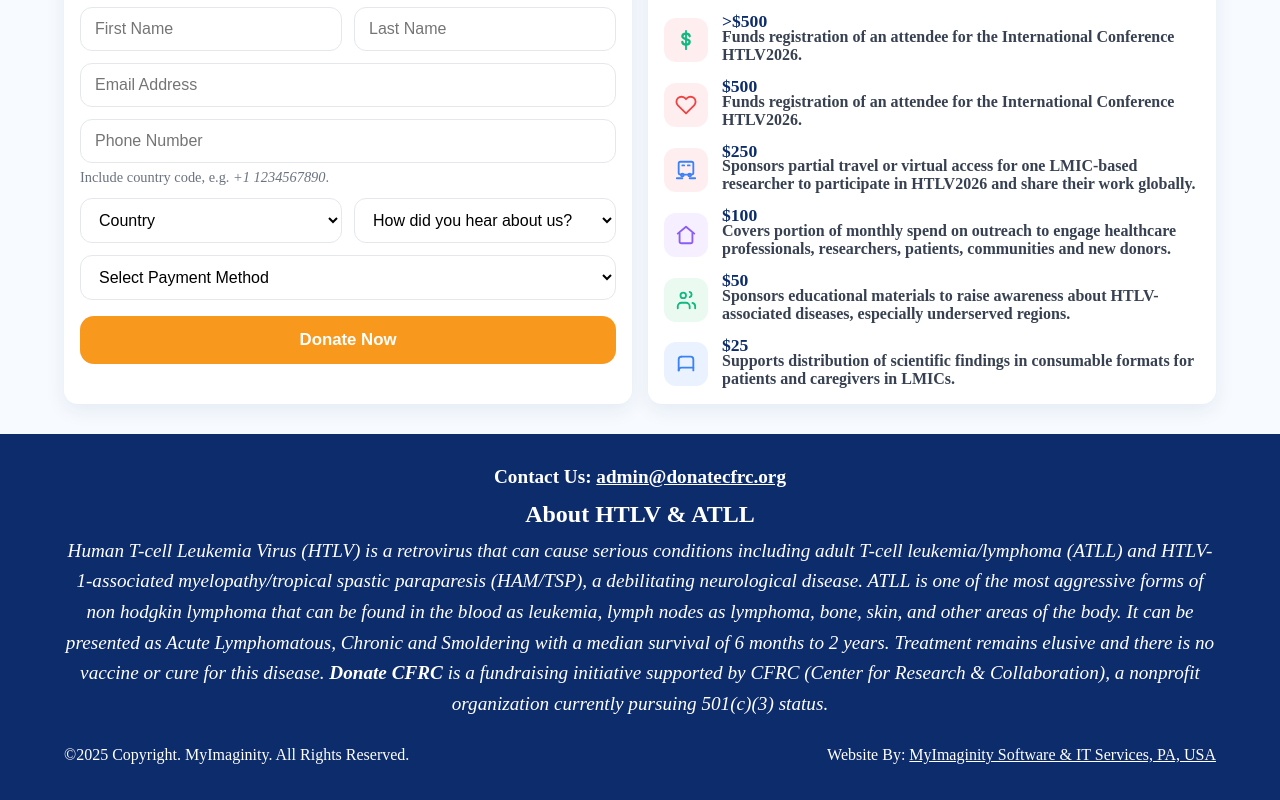
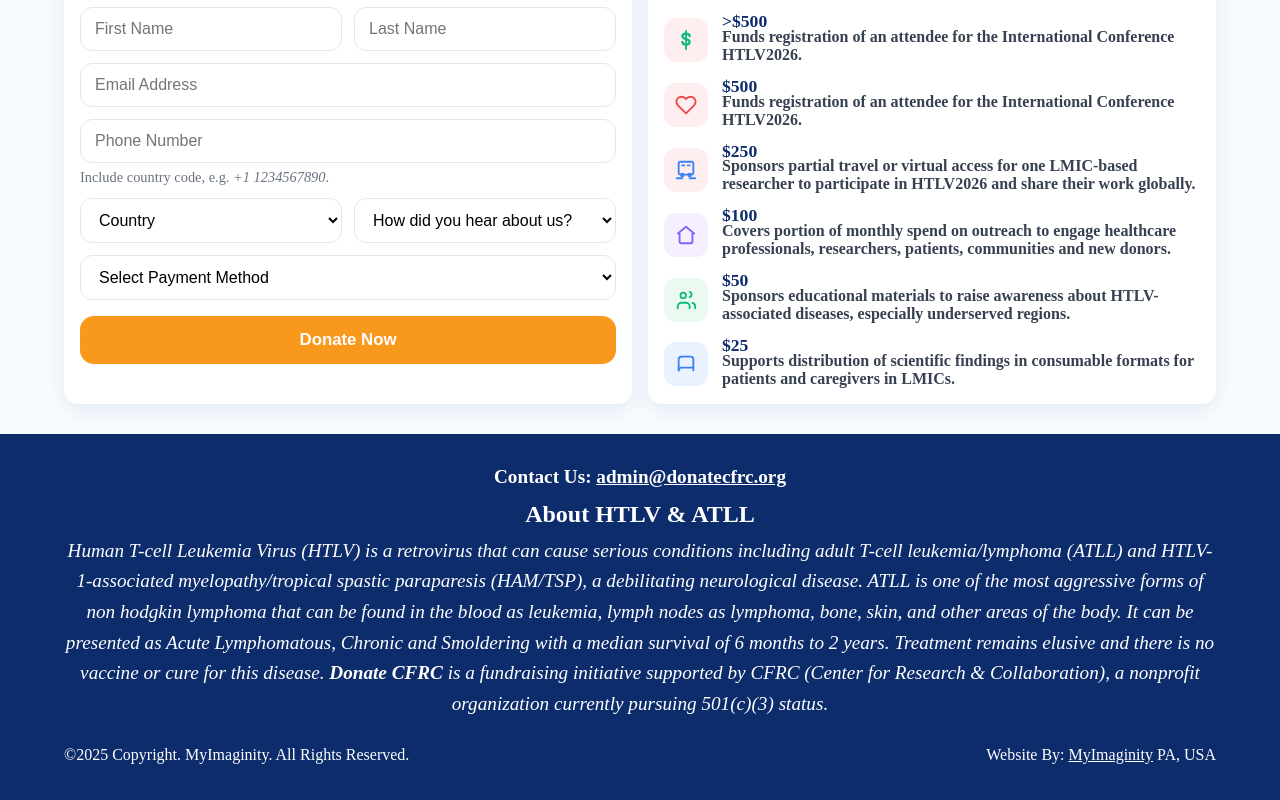
Before and after one commit to swarajtrivedi/cfrc-fundraiser, a React (Create React App) app: page / in a window 1280 px wide. Shown: the part 2091-2891 px from the top of the page. Built offline with nearby package versions, Linux system fonts and the light colour scheme.

Commit message:
pushing footer changes

```diff
--- a/src/components/sections/FooterSection/FooterSection.tsx
+++ b/src/components/sections/FooterSection/FooterSection.tsx
@@ -11,7 +11,7 @@ export const FooterSection = () =>{
         <>
             <FinalFooter>
       <FooterText style={{ fontStyle: "normal", fontWeight: "bold" }}>
-        Contact Us: <FooterLink href="mailto:admin@donatecfrc.org">admin@donatecfrc.org</FooterLink>
+        Contact Us: <FooterLink href="mailto:info@donatecfrc.org">admin@donatecfrc.org</FooterLink>
       </FooterText>
 
       <FooterHeading>About HTLV & ATLL</FooterHeading>
@@ -27,8 +27,9 @@ export const FooterSection = () =>{
         <p>
           Website By:{" "}
           <FooterLink href="https://myimaginity.com" target="_blank" rel="noopener noreferrer">
-            MyImaginity Software & IT Services, PA, USA
+            MyImaginity
           </FooterLink>
+          {" "}PA, USA
         </p>
       </FooterBottom>
     </FinalFooter>
```
